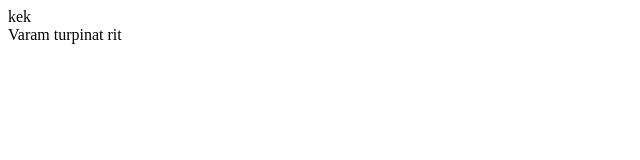
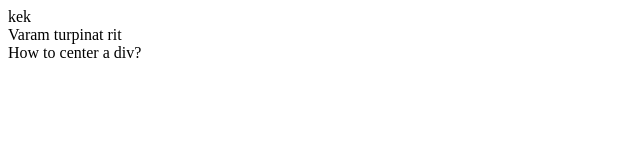
Before and after one commit to OElksnitis/WebLietojumi, a plain HTML site: page index.html in a window 1280 px wide. Shown: the whole page, without its empty margins (0-640 px from the left). Drawn offline with Linux system fonts and the light colour scheme.

Commit message:
Update index.html

```diff
--- a/index.html
+++ b/index.html
@@ -9,5 +9,6 @@
     <body>
         <div>kek</div>
         <div>Varam turpinat rit</div>
+        <div>How to center a div?</div>
     </body>
     </html>
```
